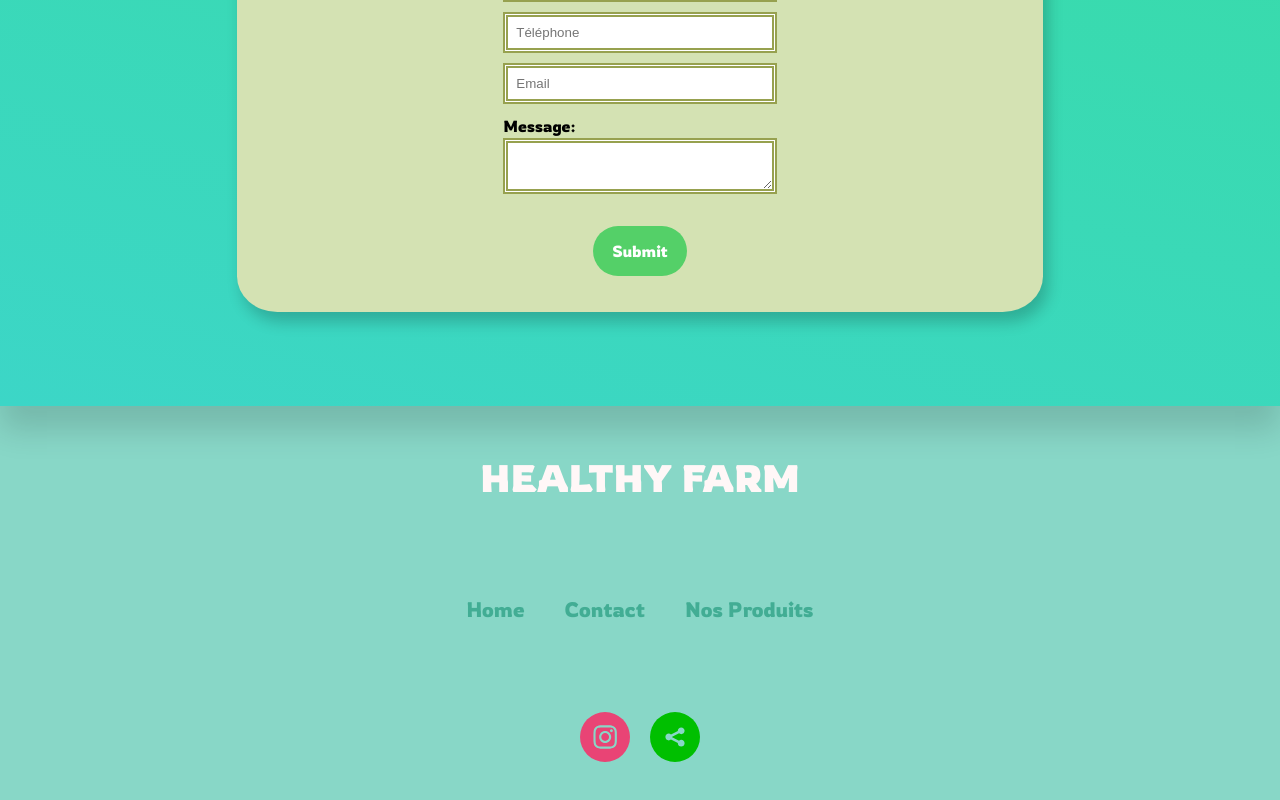
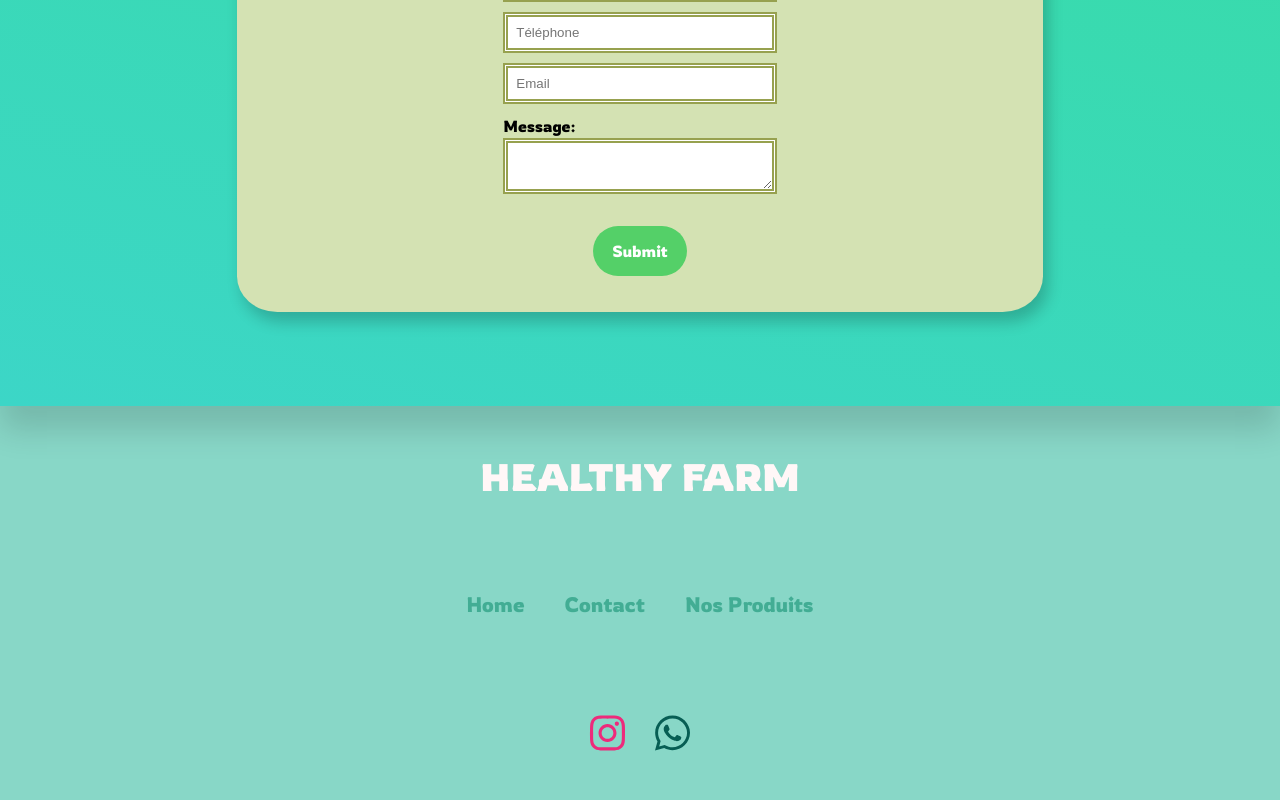
Before and after one commit to Oussa-Err/solid-spork, a React (Vite) app: page /contact in a window 1280 px wide. Shown: the part 864-1664 px from the top of the page. Built offline with nearby package versions, Linux system fonts and the light colour scheme.

Commit message:
carousel updated

```diff
--- a/package.json
+++ b/package.json
@@ -13,12 +13,16 @@
     "@emailjs/browser": "^3.11.0",
     "@emotion/react": "^11.11.1",
     "@emotion/styled": "^11.11.0",
+    "@fortawesome/fontawesome-svg-core": "^6.4.0",
+    "@fortawesome/free-brands-svg-icons": "^6.4.0",
+    "@fortawesome/free-solid-svg-icons": "^6.4.0",
+    "@fortawesome/react-fontawesome": "^0.2.0",
     "@mui/material": "^5.13.4",
     "@mui/material-next": "^6.0.0-alpha.88",
     "@react-google-maps/api": "^2.18.1",
     "bootstrap": "^5.3.0",
     "react": "^18.2.0",
-    "react-bootstrap": "^2.7.4",
+    "react-bootstrap": "^2.8.0",
     "react-dom": "^18.2.0",
     "react-icons": "^4.9.0",
     "react-responsive-carousel": "^3.2.23",
--- a/src/components/common/contact/contact.css
+++ b/src/components/common/contact/contact.css
@@ -136,7 +136,6 @@ textarea {
 
     .contact__second-section {
         height: auto;
-        padding: 20px;
     }
 }
 
--- a/src/components/common/footer/Footer.jsx
+++ b/src/components/common/footer/Footer.jsx
@@ -1,5 +1,6 @@
 import React from 'react'
-import { SocialIcon } from 'react-social-icons';
+import { FontAwesomeIcon } from '@fortawesome/react-fontawesome'
+import { faInstagram, faWhatsapp } from '@fortawesome/free-brands-svg-icons'
 import './footer.css'
 
 const Footer = () =>
@@ -14,8 +15,10 @@ const Footer = () =>
         <a href="/products"><p>Nos Produits</p></a>
       </div>
       <div className='footer__links'>
-        <SocialIcon className='footer_icon' url="https://www.instagram.com/healthyfarm.khemisset" />
-        <SocialIcon className='footer_icon' url="	https://wa.me/21251551085?text=Bonjour,%20Je%20suis%20intéréssé%20" />
+          <a href="https://www.instagram.com/healthyfarm.khemisset" target="_blank">
+          <FontAwesomeIcon className='insta' icon={faInstagram} /></a>
+          <a href="https://wa.me/212651551085?text=Bonjour,%20Je%20suis%20intéréssé%20" target="_blank">
+          <FontAwesomeIcon className='whats' icon={faWhatsapp} /></a>
       </div>
     </div>
   </>
--- a/src/components/common/footer/footer.css
+++ b/src/components/common/footer/footer.css
@@ -35,9 +35,23 @@
     gap: 40px;
 }
 
+.footer__links a {
+    font-size: 2.5rem;
+    color: #FFF7F7;
+}
+
+.insta {
+    color: #ee2a7b;
+    border-radius: 20px;
+}
+
+.whats {
+    color: #075E54;
+}
+
 .footer__links {
     display: flex;
-    gap: 20px;
+    gap: 30px;
 }
 
 @media screen and (max-width: 650px) {
--- a/src/components/common/productSlide/carouselSlide.css
+++ b/src/components/common/productSlide/carouselSlide.css
@@ -15,10 +15,10 @@
     padding-top: 40px;
 }
 
-#item > img {
+#item>img {
     width: 300px;
     border-radius: 10%;
-    box-shadow: 6px 4px 42px -3px rgba(0,0,0,0.75);
+    box-shadow: 6px 4px 42px -3px rgba(0, 0, 0, 0.75);
 }
 
 .carousel .slider-wrapper {
@@ -28,6 +28,9 @@
 
 .carousel .slide .legend {
     bottom: 0 !important;
+    top: 2rem !important;
+    position: relative !important;
+
 }
 
 .carousel .thumb {
@@ -44,12 +47,13 @@
     display: none;
 }
 
-.carousel .control-arrow, .carousel.carousel-slider .control-arrow {
+.carousel .control-arrow,
+.carousel.carousel-slider .control-arrow {
     background-color: rgba(126, 107, 107, 0.447) !important;
 }
 
 .carousel .slide .legend {
-    background-color: #274323  !important;
+    background-color: #274323 !important;
 }
 
 @media screen and (max-width: 930px) {
@@ -62,6 +66,7 @@
         width: 80dvw;
     }
 }
+
 @media screen and (max-width: 600px) {
 
     .offers__container {
--- a/src/index.css
+++ b/src/index.css
@@ -7,12 +7,14 @@
   --color-hero-nosProduit: #2C7566;
   --color-hero-home: #3DBEFF;
   --color-black: #040C18;
-  --color-footer : #88D7C7;
+  --color-footer: #88D7C7;
 
   --font-family: 'Rowdies', Arial, sans-serif;
-  }
+}
 
-*, *::after, *::before {
+*,
+*::after,
+*::before {
   margin: 0;
   padding: 0;
   box-sizing: border-box;
@@ -28,6 +30,9 @@ a {
   text-decoration: inherit;
 }
 
+a:hover {
+  transform: scale(1.1);
+}
 
 body {
   display: flex;
```
Also changed, not shown: 1 other file (tests, documents, lock files or other folders).
